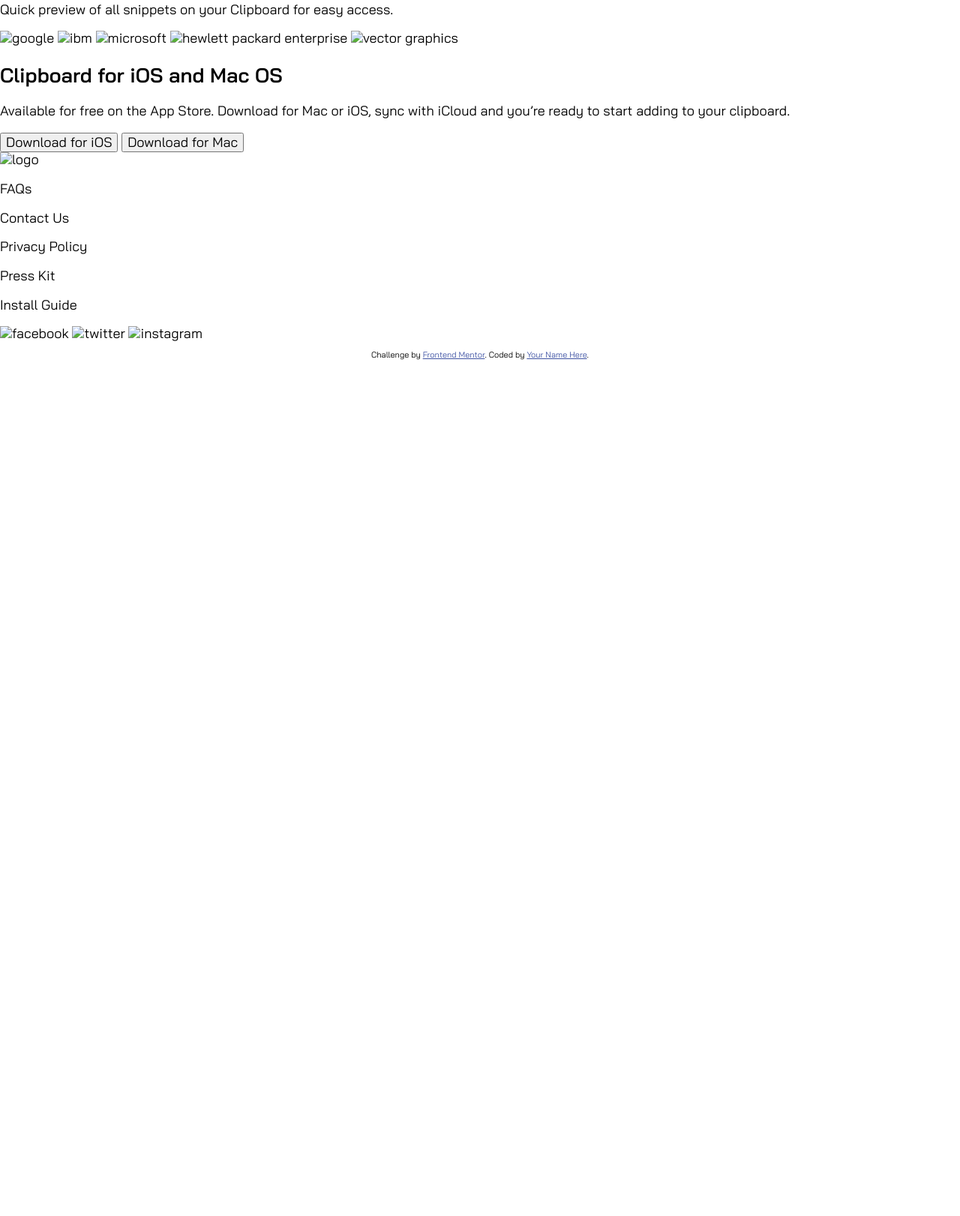
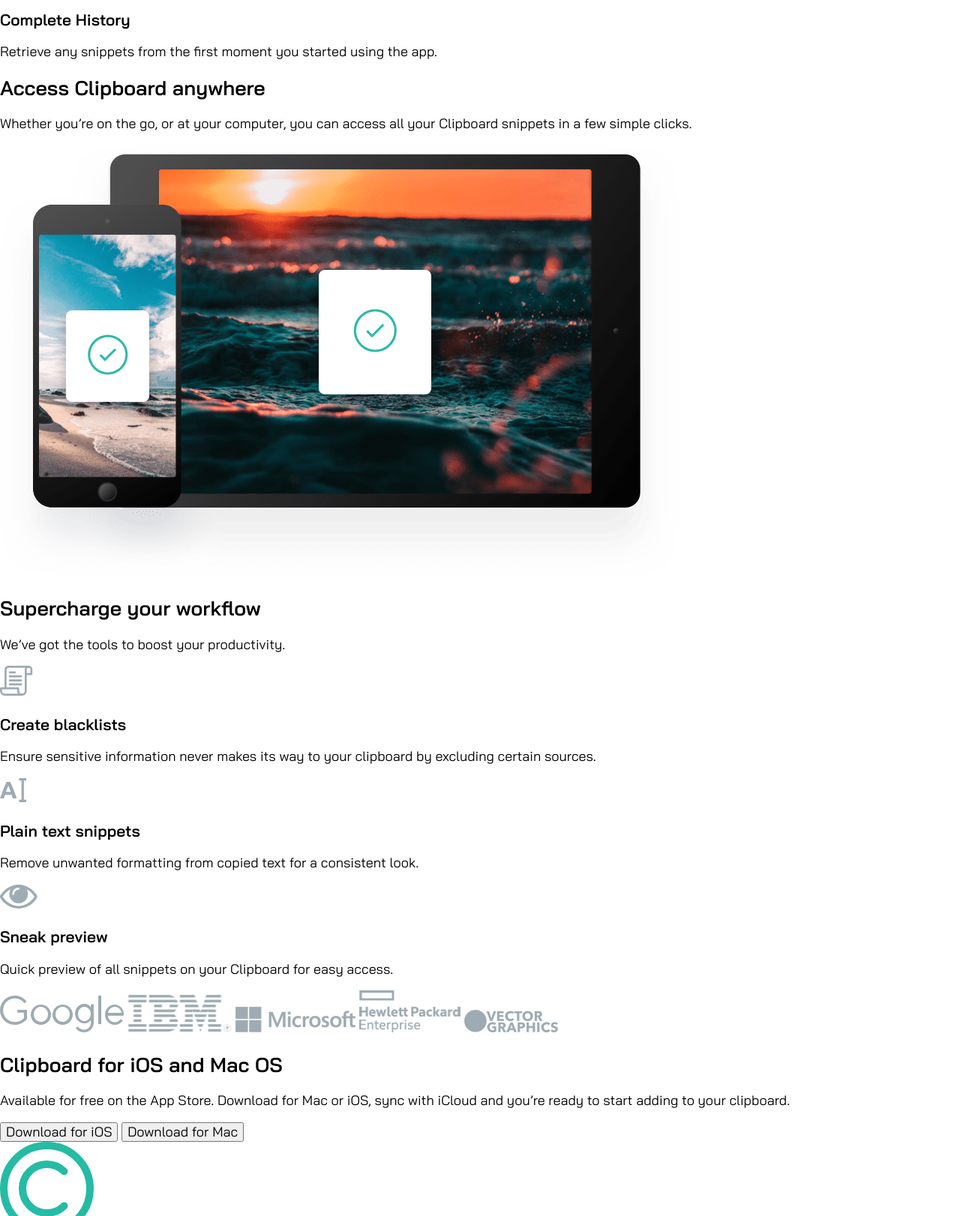
Before and after one commit to Ahmed-Seleem01/clipboard-landing-page-master, a website: page index.html in a window 1280 px wide. Shown: the part 1178-2800 px from the top of the page at 75% size. Before the commit the page ends 1669 px from the top, so only its background shows below. Drawn offline with Linux system fonts and the light colour scheme.

Commit message:
embed images

```diff
--- a/index.html
+++ b/index.html
@@ -31,7 +31,7 @@
     <div class="container">
       <main class="main-container">
         <section class="section-1">
-          <img src="" alt="logo" />
+          <img src="./images/logo.svg" alt="site logo" />
           <h1>A history of everything you copy</h1>
           <p>
             Clipboard allows you to track and organize everything you copy.
@@ -47,7 +47,7 @@
             you can access your snippets immediately on all your devices. Our
             Mac and iOS apps will help you organize everything.
           </p>
-          <img src="" alt="large screen">
+          <img src="./images/image-computer.png" alt="computer screen">
           <h3>Quick Search</h3>
           <p>
             Easily search your snippets by content, category, web address,
@@ -67,14 +67,14 @@
             Whether you’re on the go, or at your computer, you can access all
             your Clipboard snippets in a few simple clicks.
           </p>
-          <img src="" alt="small screen">
+          <img src="./images/image-devices.png" alt="small screen devices">
         </section>
         <section class="section-4">
           <h2>Supercharge your workflow</h2>
           <p>We’ve got the tools to boost your productivity.</p>
           <div>
             <div>
-              <img src="" alt="" />
+              <img src="./images/icon-blacklist.svg" alt="" />
               <h3>Create blacklists</h3>
               <p>
                 Ensure sensitive information never makes its way to your
@@ -82,7 +82,7 @@
               </p>
             </div>
             <div>
-              <img src="" alt="" />
+              <img src="./images/icon-text.svg" alt="" />
               <h3>Plain text snippets</h3>
               <p>
                 Remove unwanted formatting from copied text for a consistent
@@ -90,7 +90,7 @@
               </p>
             </div>
             <div>
-              <img src="" alt="" />
+              <img src="./images/icon-preview.svg" alt="" />
               <h3>Sneak preview</h3>
               <p>
                 Quick preview of all snippets on your Clipboard for easy access.
@@ -99,11 +99,11 @@
           </div>
         </section>
         <section class="section-5">
-          <img src="" alt="google" />
-          <img src="" alt="ibm" />
-          <img src="" alt="microsoft" />
-          <img src="" alt="hewlett packard enterprise" />
-          <img src="" alt="vector graphics" />
+          <img src="./images/logo-google.png" alt="google" />
+          <img src="./images/logo-ibm.png" alt="ibm" />
+          <img src="./images/logo-microsoft.png" alt="microsoft" />
+          <img src="./images/logo-hp.png" alt="hewlett packard enterprise" />
+          <img src="./images/logo-vector-graphics.png" alt="vector graphics" />
         </section>
         <section class="section-6">
           <h2>Clipboard for iOS and Mac OS</h2>
@@ -119,7 +119,7 @@
       </main>
       <footer>
         <div>
-          <img src="" alt="logo" />
+          <img src="./images/logo.svg" alt="logo" />
           <p>FAQs</p>
           <p>Contact Us</p>
           <p>Privacy Policy</p>
@@ -127,9 +127,9 @@
           <p>Install Guide</p>
         </div>
         <div class="social-icons">
-          <img src="" alt="facebook" />
-          <img src="" alt="twitter" />
-          <img src="" alt="instagram" />
+          <img src="./images/icon-facebook.svg" alt="facebook" />
+          <img src="./images/icon-twitter.svg" alt="twitter" />
+          <img src="./images/icon-instagram.svg" alt="instagram" />
         </div>
         <div class="author">
           <p class="attribution">
```
